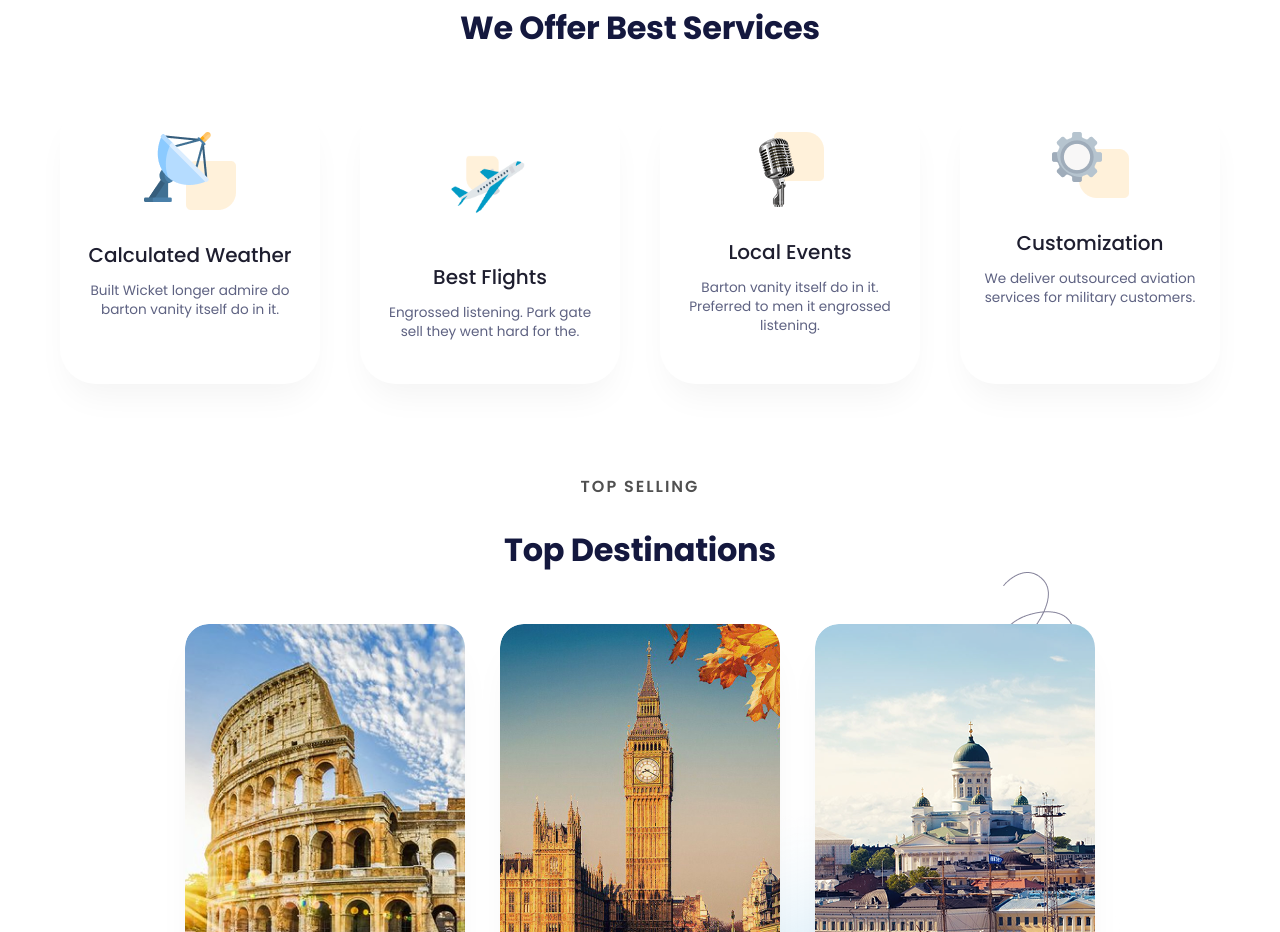
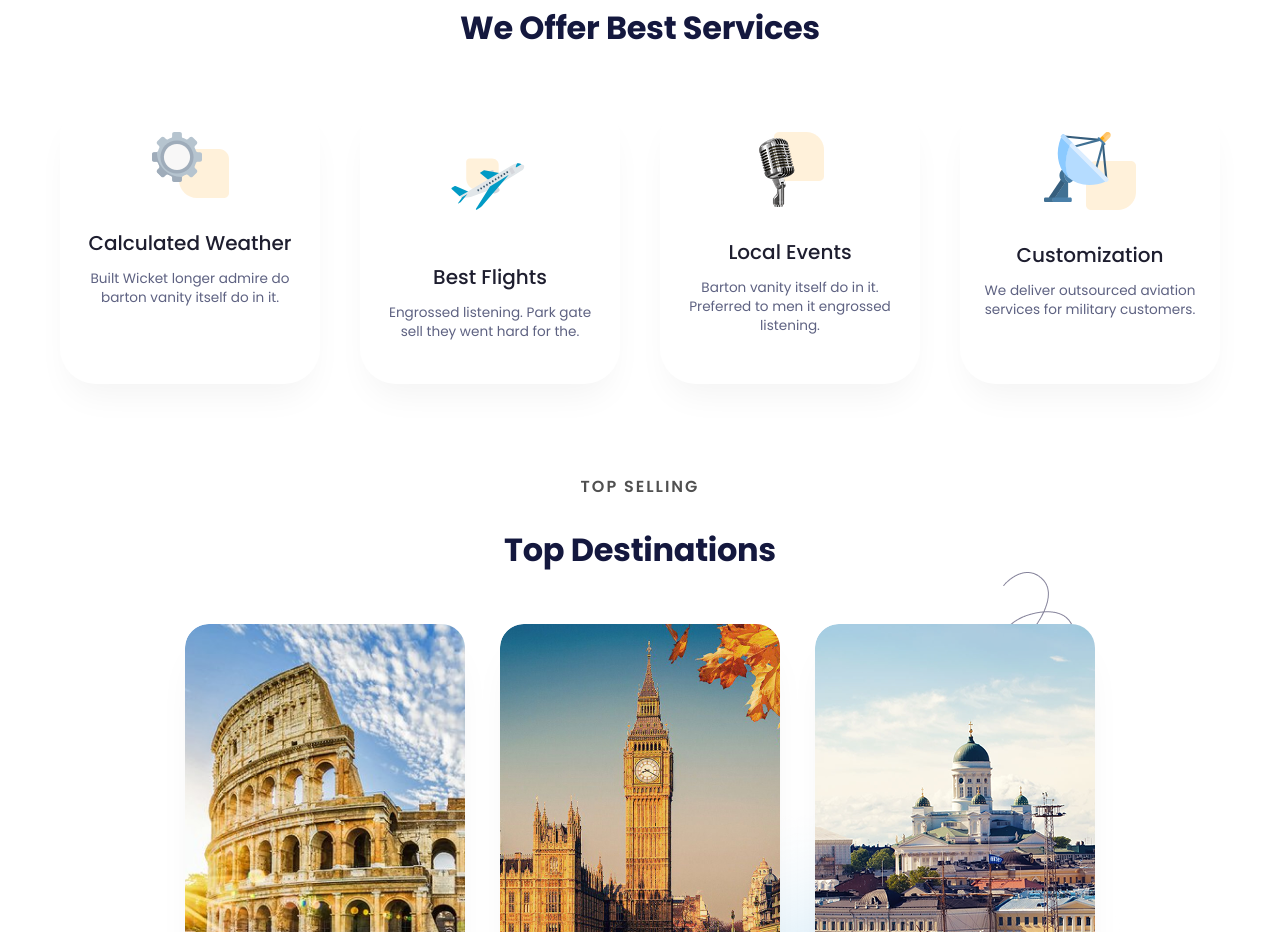
Before and after one commit to podliiza/rpoject, a plain HTML site: page index.html in a window 1280 px wide. Shown: the part 1080-2012 px from the top of the page. Drawn offline with Linux system fonts and the light colour scheme; a web font is replaced by a local one.

Commit message:
Add files via upload

```diff
--- a/index.html
+++ b/index.html
@@ -58,12 +58,12 @@
                 <h2 class="section-title">We Offer Best Services</h2>
                 <div class="services-grid">
                     <div class="service-card">
-                        <img class="service-icon" src = "images/Satellite_dish.png" alt = "dish">
+                        <img class="service-icon" src = "images/satellite.svg" alt = "dish">
                         <h4>Calculated Weather</h4>
                         <p>Built Wicket longer admire do barton vanity itself do in it.</p>
                     </div>
                     <div class="service-card">
-                        <img src = "images/plane2.png" width="100" height="100">
+                        <img src = "images/plane.svg" width="100" height="100">
                         <h4>Best Flights</h4>
                         <p>Engrossed listening. Park gate sell they went hard for the.</p>
                     </div>
@@ -73,7 +73,7 @@
                         <p>Barton vanity itself do in it. Preferred to men it engrossed listening.</p>
                     </div>
                     <div class="service-card">
-                        <img src = "images/Gear.png" alt = "gear">
+                        <img src = "images/gear.svg" alt = "gear">
                         <h4>Customization</h4>
                         <p>We deliver outsourced aviation services for military customers.</p>
                     </div>
```
Also changed, not shown: images/gear.svg (added), images/plane.svg (added), images/satellite.svg (added).
